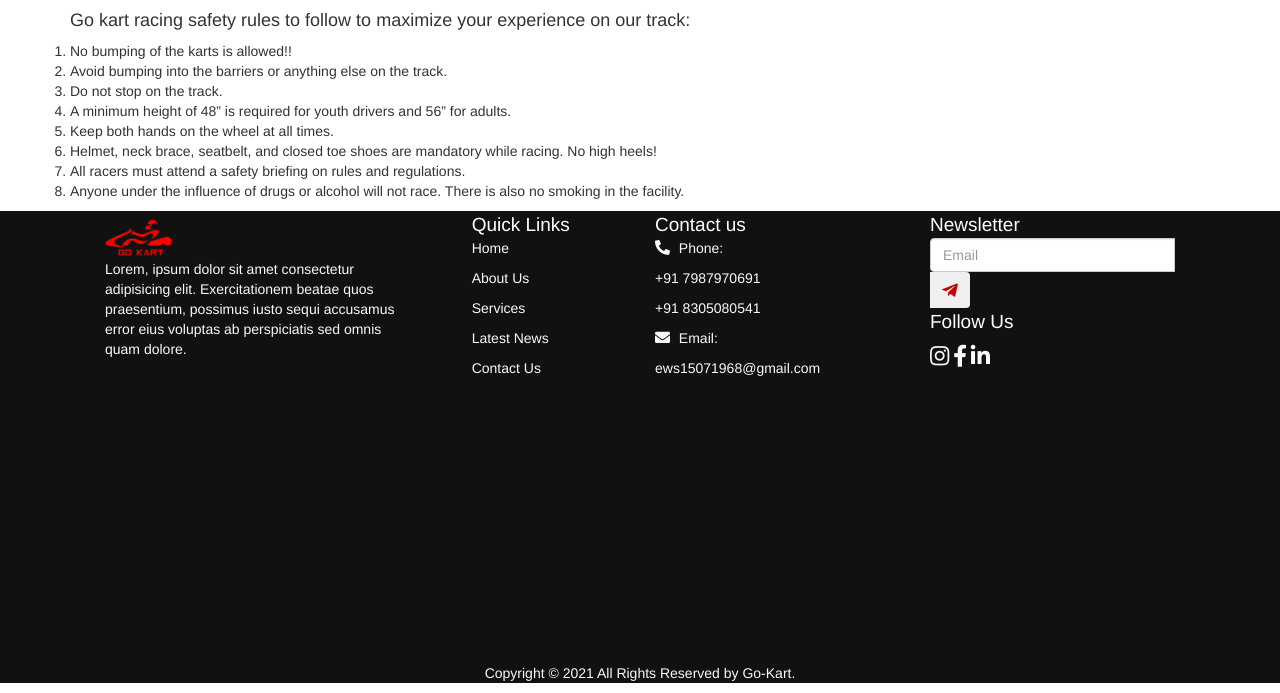
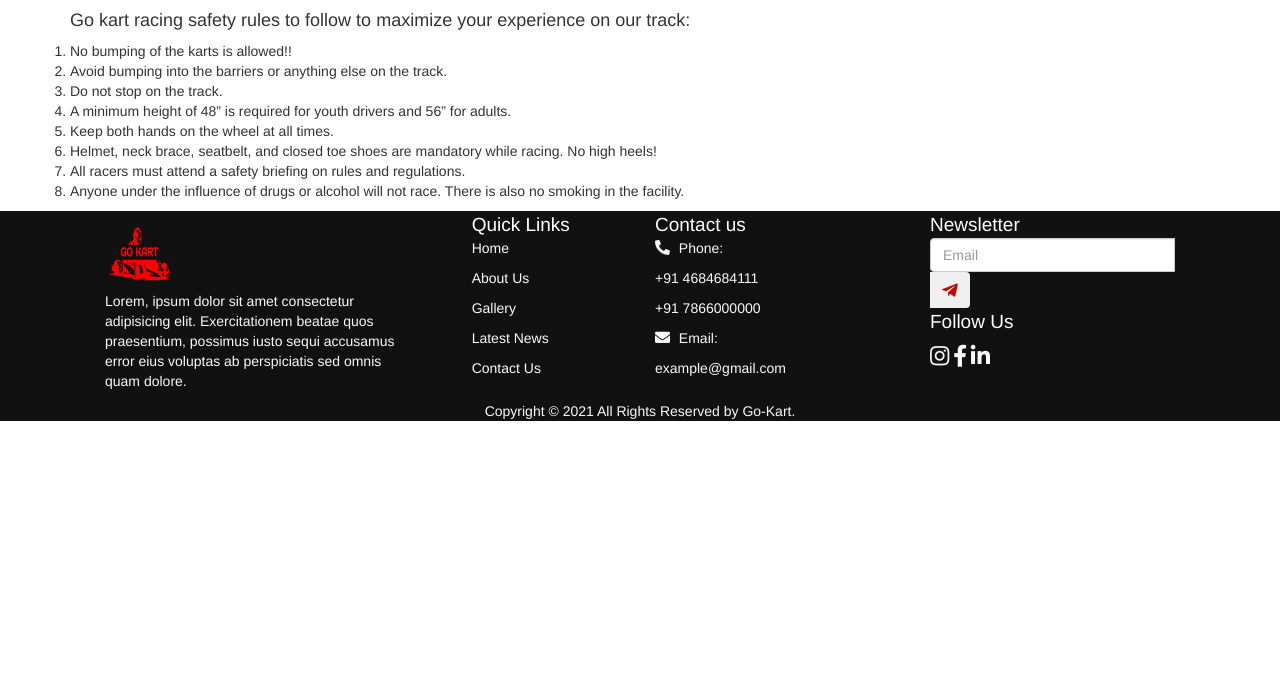
Before and after one commit to shamreen37/GO-KART_Hackathon, a PHP site: page /campus.html in a window 1280 px wide; the page is wider, and only the part inside the window is pictured. Shown: the part 2240-2933 px from the top of that part. After the commit the page ends 2661 px from the top of that part, so only its background shows below. Run offline with PHP 8.4, Linux system fonts and the light colour scheme; some libraries are stand-ins or nearby versions.

Commit message:
modified files

```diff
--- a/Css/style.css
+++ b/Css/style.css
@@ -7,7 +7,7 @@
 
 body {
     width: 100vw;
-    overflow-x: hidden;
+    overflow-x: hidden !important;
 }
 
 .red2 {
--- a/campus.html
+++ b/campus.html
@@ -179,7 +179,7 @@
                     <div class="col-md-4 col-sm-6 col-xs-12 text-light ">
                         <div class="row-col">
                             <div class="footer-logo-img">
-                                <img src="assets/logo.png" alt="">
+                                <img src="assets/logo-img.png" alt="" class="logo">
                             </div>
                             <p class="pt-3 footer-logo-txt">
                                 Lorem, ipsum dolor sit amet consectetur adipisicing elit. Exercitationem beatae quos praesentium, possimus iusto sequi accusamus error eius voluptas ab perspiciatis sed omnis quam dolore.
@@ -193,7 +193,7 @@
                             <p class="topic text-light pb-3">Quick Links</p>
                             <p><a href="#">Home</a></p>
                             <p><a href="#about">About Us</a></p>
-                            <p><a href="#services">Services</a></p>
+                            <p><a href="#gallery">Gallery</a></p>
                             <p><a href="#news">Latest News</a></p>
                             <p><a href="contact.html">Contact Us</a></p>
                         </div>
@@ -203,10 +203,10 @@
                         <div class="row-col">
                             <p class="topic text-light pb-3">Contact us</p>
                             <p><i class="fas fa-phone-alt"></i> Phone:</p>
-                            <p>+91 7987970691</p>
-                            <p>+91 8305080541</p>
+                            <p>+91 4684684111</p>
+                            <p>+91 7866000000</p>
                             <p><i class="fas fa-envelope"></i> Email:</p>
-                            <p><a>ews15071968@gmail.com</a></p>
+                            <p><a>example@gmail.com</a></p>
                         </div>
                     </div>
 
@@ -221,12 +221,12 @@
                             <div class="social-div">
                                 <p class="pt-4 topic">Follow Us</p>
 
-                                <a href="https://www.instagram.com/endeavour15022019/" class="p-1"><i
-                                    class="fab fa-instagram"></i> </a>
-                                <a href="https://www.facebook.com/Endeavour-Welfare-Society-101830755517381/" class="p-1"><i
-                                    class="fab fa-facebook-f"></i> </a>
-                                <a href="http://www.linkedin.com/in/endeavour-welfare-society-a06822217" class="p-1"><i
-                                    class="fab fa-linkedin-in"></i> </a>
+                                <a href="" class="p-1"><i
+                                        class="fab fa-instagram"></i> </a>
+                                <a href="" class="p-1"><i
+                                        class="fab fa-facebook-f"></i> </a>
+                                <a href="" class="p-1"><i
+                                        class="fab fa-linkedin-in"></i> </a>
                             </div>
                         </div>
                     </div>
@@ -234,22 +234,10 @@
 
                 </div>
 
-
-
-
-                <div class="footer_bg">
-                    <marquee direction="right">
-
-                        <img src="assets/pre2.gif">
-                    </marquee>
-                </div>
-
-
-
             </div>
 
 
-            <div class="copyright text-center pb-3">
+            <div class="copyright text-center p-3">
                 <p> Copyright © 2021 All Rights Reserved by Go-Kart.</p>
             </div>
         </footer>
```
Also changed, not shown: about.html (+1 -13 lines), contact.html (+5 -16 lines), gallery.html (+72 -1 lines), index.html (+4 -12 lines), news.html (+10 -19 lines).
